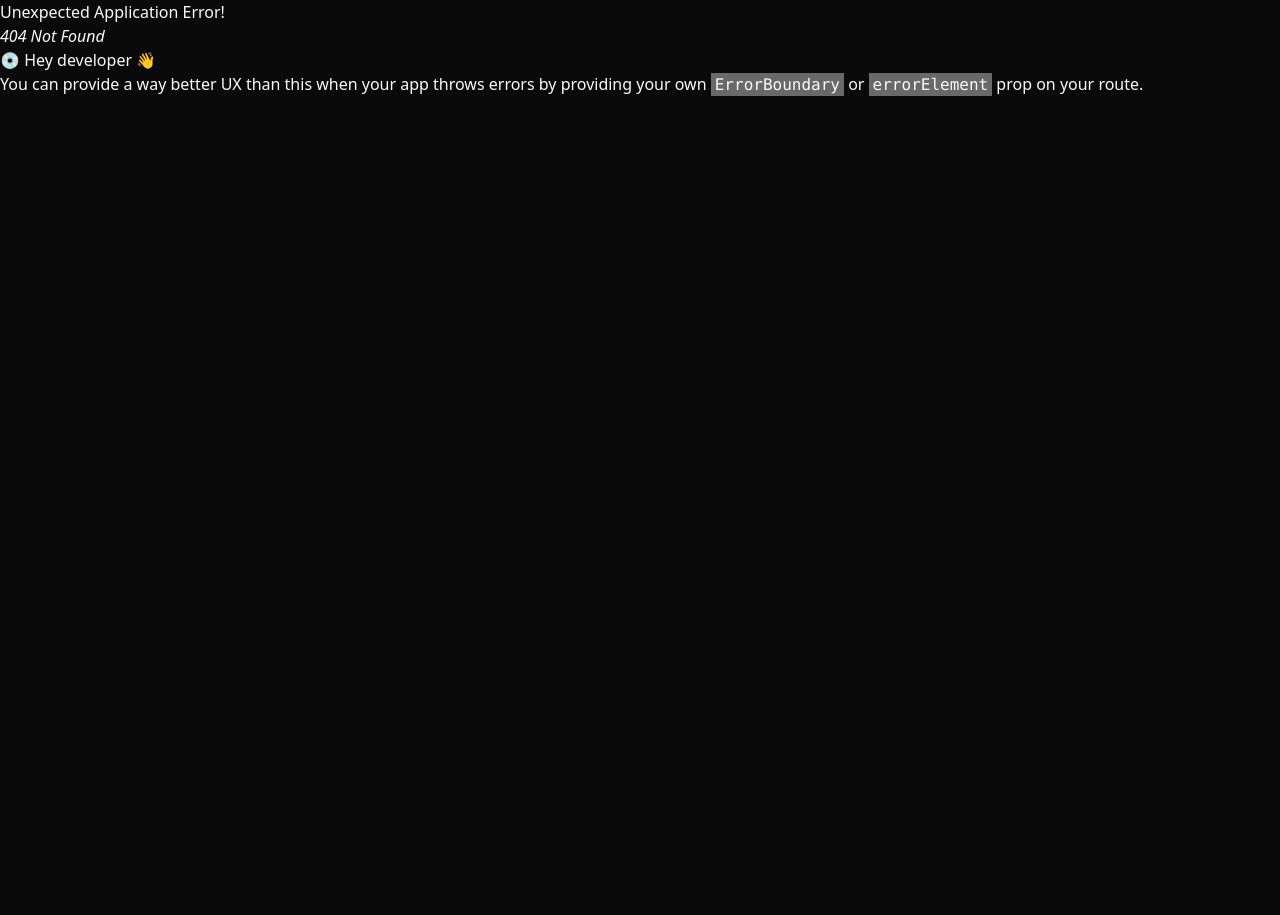
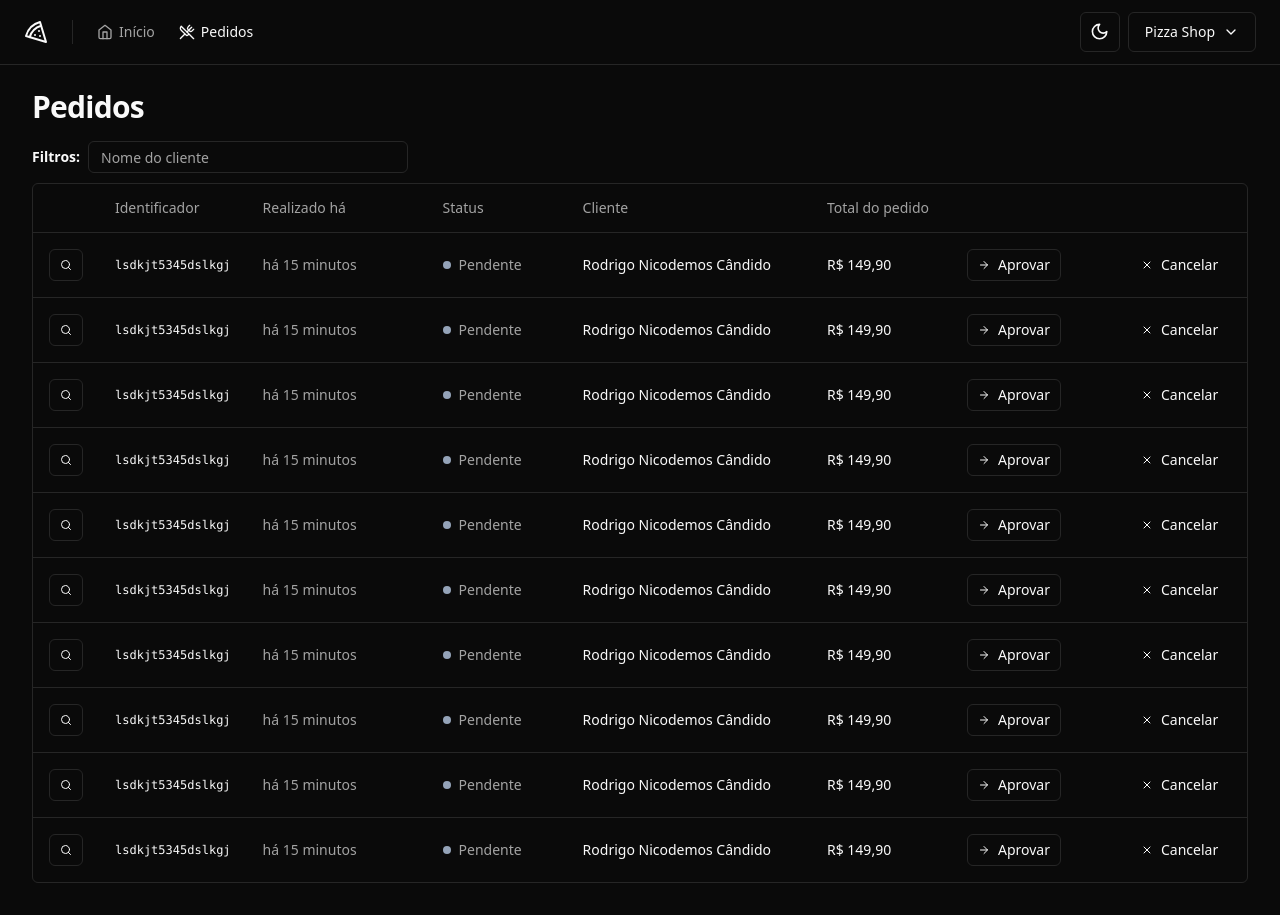
Before and after one commit to rodrigocan/pizzashop-web, a React (Vite) app: page /orders in a window 1280 px wide. Before the commit this address had no page. Before the commit the page ends 800 px from the top, so only its background shows below. Built offline with nearby package versions, Linux system fonts and the light colour scheme.

Commit message:
Página: Listagem de pedidos

```diff
--- a/src/components/ui/button.tsx
+++ b/src/components/ui/button.tsx
@@ -22,6 +22,7 @@
       size: {
         default: "h-10 px-4 py-2",
         sm: "h-9 rounded-md px-3",
+        xs: "h-8 px-2.5",
         lg: "h-11 rounded-md px-8",
         icon: "h-10 w-10",
       },
--- /dev/null
+++ b/src/components/ui/table.tsx
@@ -0,0 +1,117 @@
+import * as React from "react"
+
+import { cn } from "@/lib/utils"
+
+const Table = React.forwardRef<
+  HTMLTableElement,
+  React.HTMLAttributes<HTMLTableElement>
+>(({ className, ...props }, ref) => (
+  <div className="relative w-full overflow-auto">
+    <table
+      ref={ref}
+      className={cn("w-full caption-bottom text-sm", className)}
+      {...props}
+    />
+  </div>
+))
+Table.displayName = "Table"
+
+const TableHeader = React.forwardRef<
+  HTMLTableSectionElement,
+  React.HTMLAttributes<HTMLTableSectionElement>
+>(({ className, ...props }, ref) => (
+  <thead ref={ref} className={cn("[&_tr]:border-b", className)} {...props} />
+))
+TableHeader.displayName = "TableHeader"
+
+const TableBody = React.forwardRef<
+  HTMLTableSectionElement,
+  React.HTMLAttributes<HTMLTableSectionElement>
+>(({ className, ...props }, ref) => (
+  <tbody
+    ref={ref}
+    className={cn("[&_tr:last-child]:border-0", className)}
+    {...props}
+  />
+))
+TableBody.displayName = "TableBody"
+
+const TableFooter = React.forwardRef<
+  HTMLTableSectionElement,
+  React.HTMLAttributes<HTMLTableSectionElement>
+>(({ className, ...props }, ref) => (
+  <tfoot
+    ref={ref}
+    className={cn(
+      "border-t bg-muted/50 font-medium [&>tr]:last:border-b-0",
+      className
+    )}
+    {...props}
+  />
+))
+TableFooter.displayName = "TableFooter"
+
+const TableRow = React.forwardRef<
+  HTMLTableRowElement,
+  React.HTMLAttributes<HTMLTableRowElement>
+>(({ className, ...props }, ref) => (
+  <tr
+    ref={ref}
+    className={cn(
+      "border-b transition-colors hover:bg-muted/50 data-[state=selected]:bg-muted",
+      className
+    )}
+    {...props}
+  />
+))
+TableRow.displayName = "TableRow"
+
+const TableHead = React.forwardRef<
+  HTMLTableCellElement,
+  React.ThHTMLAttributes<HTMLTableCellElement>
+>(({ className, ...props }, ref) => (
+  <th
+    ref={ref}
+    className={cn(
+      "h-12 px-4 text-left align-middle font-medium text-muted-foreground [&:has([role=checkbox])]:pr-0",
+      className
+    )}
+    {...props}
+  />
+))
+TableHead.displayName = "TableHead"
+
+const TableCell = React.forwardRef<
+  HTMLTableCellElement,
+  React.TdHTMLAttributes<HTMLTableCellElement>
+>(({ className, ...props }, ref) => (
+  <td
+    ref={ref}
+    className={cn("p-4 align-middle [&:has([role=checkbox])]:pr-0", className)}
+    {...props}
+  />
+))
+TableCell.displayName = "TableCell"
+
+const TableCaption = React.forwardRef<
+  HTMLTableCaptionElement,
+  React.HTMLAttributes<HTMLTableCaptionElement>
+>(({ className, ...props }, ref) => (
+  <caption
+    ref={ref}
+    className={cn("mt-4 text-sm text-muted-foreground", className)}
+    {...props}
+  />
+))
+TableCaption.displayName = "TableCaption"
+
+export {
+  Table,
+  TableHeader,
+  TableBody,
+  TableFooter,
+  TableHead,
+  TableRow,
+  TableCell,
+  TableCaption,
+}
--- /dev/null
+++ b/src/pages/app/orders/orders.tsx
@@ -0,0 +1,91 @@
+import { ArrowRight, Search, X } from "lucide-react";
+import { Helmet } from "react-helmet-async";
+
+import { Button } from "@/components/ui/button";
+import { Input } from "@/components/ui/input";
+import {
+  Table,
+  TableBody,
+  TableCell,
+  TableHead,
+  TableHeader,
+  TableRow,
+} from "@/components/ui/table";
+
+export function Orders() {
+  return (
+    <>
+      <Helmet title="Pedidos" />
+      <div className="flex flex-col gap-4">
+        <h1 className="text-3xl font-bold tracking-tight">Pedidos</h1>
+      </div>
+      <div className="space-y-2.5">
+        <form className="flex items-center gap-2">
+          <span className="text-sm font-semibold">Filtros:</span>
+          <Input placeholder="Nome do cliente" className="h-8 w-[320px]" />
+        </form>
+
+        <div className="rounded-md border">
+          <Table>
+            <TableHeader>
+              <TableRow>
+                <TableHead className="w-[64px]"></TableHead>
+                <TableHead className="w-[140px]">Identificador</TableHead>
+                <TableHead className="w-[180px]">Realizado há</TableHead>
+                <TableHead className="w-[140px]">Status</TableHead>
+                <TableHead>Cliente</TableHead>
+                <TableHead className="w-[140px]">Total do pedido</TableHead>
+                <TableHead className="w-[164px]"></TableHead>
+                <TableHead className="w-[132px]"></TableHead>
+              </TableRow>
+            </TableHeader>
+            <TableBody>
+              {Array.from({ length: 10 }).map((_, i) => {
+                return (
+                  <TableRow key={i}>
+                    <TableCell>
+                      <Button variant="outline" size="xs">
+                        <Search className="h-3 w-3" />
+                        <span className="sr-only">Detalhes do pedido</span>
+                      </Button>
+                    </TableCell>
+                    <TableCell className="font-mono text-xs font-medium">
+                      lsdkjt5345dslkgj
+                    </TableCell>
+                    <TableCell className="text-muted-foreground">
+                      há 15 minutos
+                    </TableCell>
+                    <TableCell>
+                      <div className="flex items-center gap-2">
+                        <span className="h-2 w-2 rounded-full bg-slate-400" />
+                        <span className="font-medium text-muted-foreground">
+                          Pendente
+                        </span>
+                      </div>
+                    </TableCell>
+                    <TableCell className="font-medium">
+                      Rodrigo Nicodemos Cândido
+                    </TableCell>
+                    <TableCell className="font-medium">R$ 149,90</TableCell>
+                    <TableCell>
+                      <Button variant="outline" size="xs">
+                        <ArrowRight className="mr-2 h-3 w-3" />
+                        Aprovar
+                      </Button>
+                    </TableCell>
+                    <TableCell>
+                      <Button variant="ghost" size="xs">
+                        <X className="mr-2 h-3 w-3" />
+                        Cancelar
+                      </Button>
+                    </TableCell>
+                  </TableRow>
+                );
+              })}
+            </TableBody>
+          </Table>
+        </div>
+      </div>
+    </>
+  );
+}
--- a/src/routes.tsx
+++ b/src/routes.tsx
@@ -3,6 +3,7 @@
 import { AppLayout } from "./pages/_layouts/app";
 import { AuthLayout } from "./pages/_layouts/auth";
 import { Dashboard } from "./pages/app/dashboard";
+import { Orders } from "./pages/app/orders/orders";
 import { SignIn } from "./pages/auth/sign-in";
 import { SignUp } from "./pages/auth/sign-up";
 
@@ -10,7 +11,10 @@
   {
     path: "/",
     element: <AppLayout />,
-    children: [{ path: "/", element: <Dashboard /> }],
+    children: [
+      { path: "/", element: <Dashboard /> },
+      { path: "/orders", element: <Orders /> },
+    ],
   },
 
   {
```
